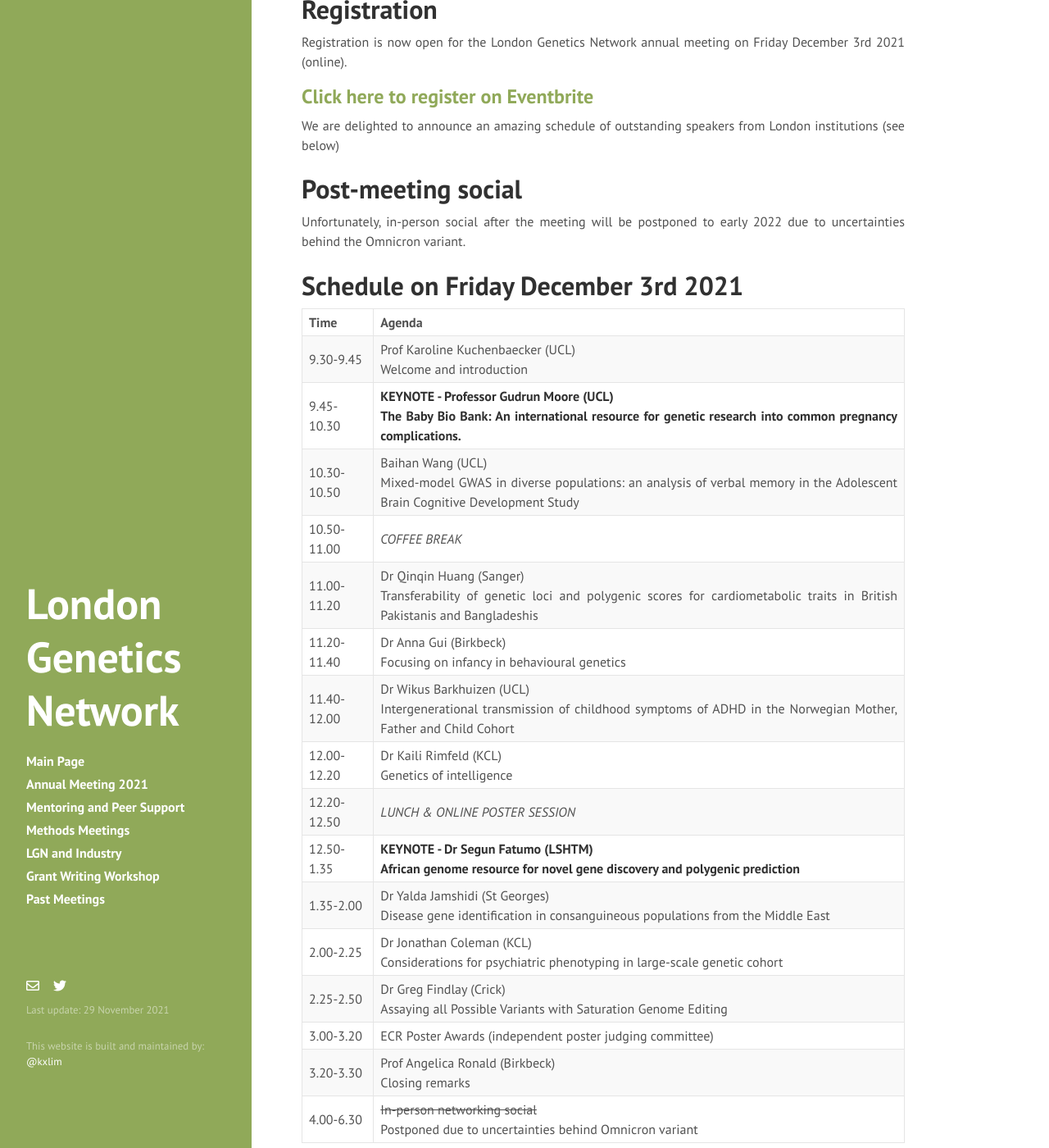
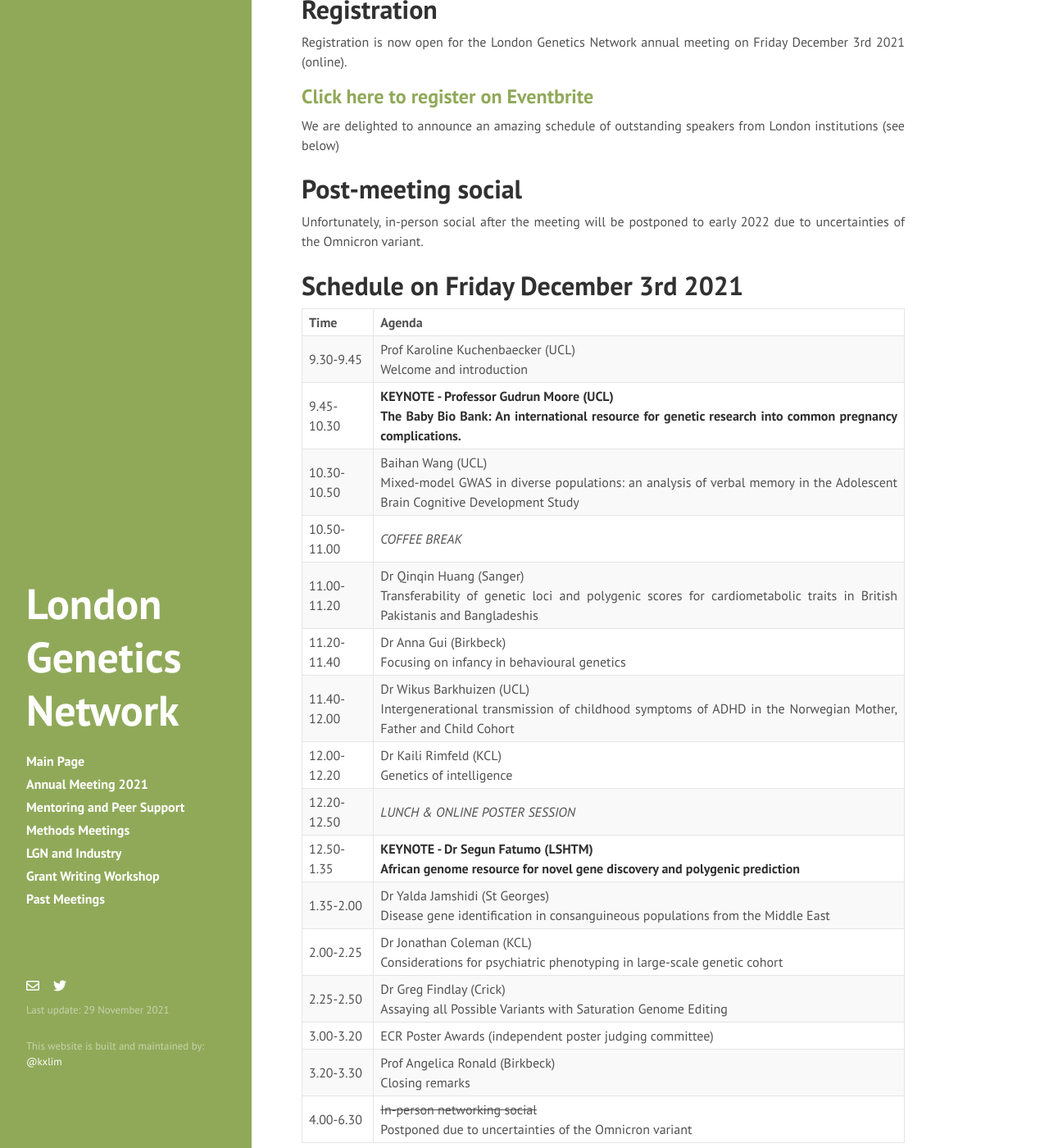
Before and after one commit to kai-lim/LondonGeneticsNetwork, a Jekyll site: the page built from annualmeeting.md, in a window 1280 px wide and 1400 px high, scrolled down 640 px. Shown: the whole window at 82% size. Built offline with Jekyll 4.4.1, drawn with Linux system fonts in a browser that asks for light colours; nearby versions of some CDN libraries; a style sheet for code colours, icons or effects is not loaded.

Commit message:
correcting grammar

```diff
--- a/annualmeeting.md
+++ b/annualmeeting.md
@@ -16,7 +16,7 @@ Registration is now open for the London Genetics Network annual meeting on Frida
 We are delighted to announce an amazing schedule of outstanding speakers from London institutions (see below)
 
 # Post-meeting social
-Unfortunately, in-person social after the meeting will be postponed to early 2022 due to uncertainties behind the Omnicron variant.
+Unfortunately, in-person social after the meeting will be postponed to early 2022 due to uncertainties of the Omnicron variant.
 
 
 # Schedule on Friday December 3rd 2021
@@ -38,7 +38,7 @@ Unfortunately, in-person social after the meeting will be postponed to early 202
 | 2.25-2.50   	| Dr Greg Findlay (Crick) <br> Assaying all Possible Variants with Saturation Genome Editing                                                               	|
 | 3.00-3.20   	| ECR Poster Awards (independent poster judging committee)                                                                                                 	|
 | 3.20-3.30   	| Prof Angelica Ronald (Birkbeck) <br> Closing remarks                                                                                                                                          	|
-| 4.00-6.30   	| <s>In-person networking social</s> <br> Postponed due to uncertainties behind Omnicron variant                                                      |
+| 4.00-6.30   	| <s>In-person networking social</s> <br> Postponed due to uncertainties of the Omnicron variant                                                      |
 
 
 
```
